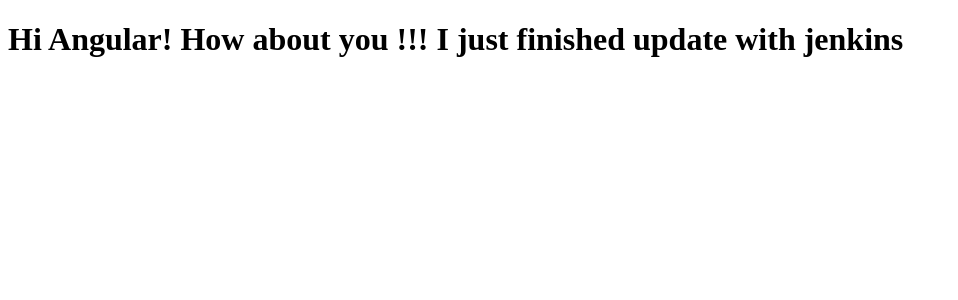
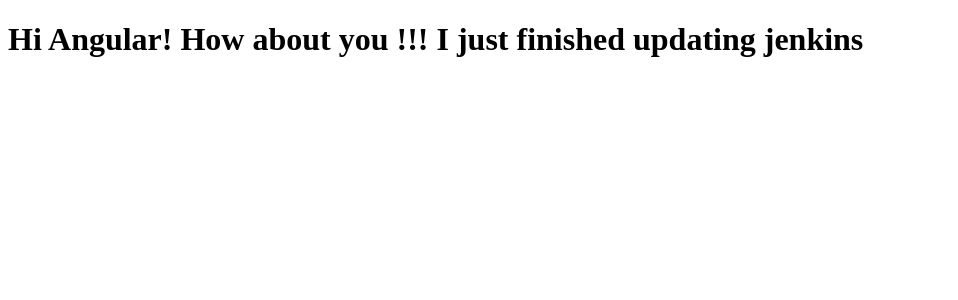
Before and after one commit to sinhhn/first-ci, an Angular app: page / in a window 1280 px wide. Shown: the top 300 px of the page, without its empty margins (0-958 px from the left). Built offline with nearby package versions, Linux system fonts and the light colour scheme.

Commit message:
add code

```diff
--- a/src/app/app.component.ts
+++ b/src/app/app.component.ts
@@ -6,5 +6,5 @@
   styleUrls: ['./app.component.css']
 })
 export class AppComponent {
-  title = 'Hi Angular! How about you !!! I just finished update with jenkins';
+  title = 'Hi Angular! How about you !!! I just finished updating jenkins';
 }
```
